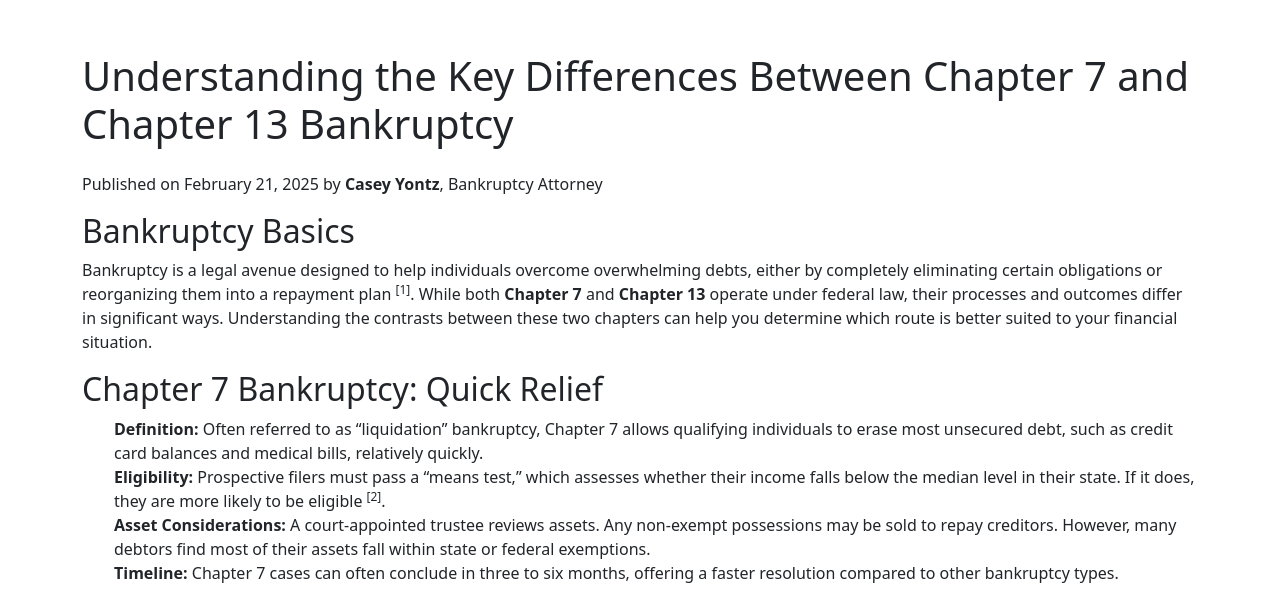
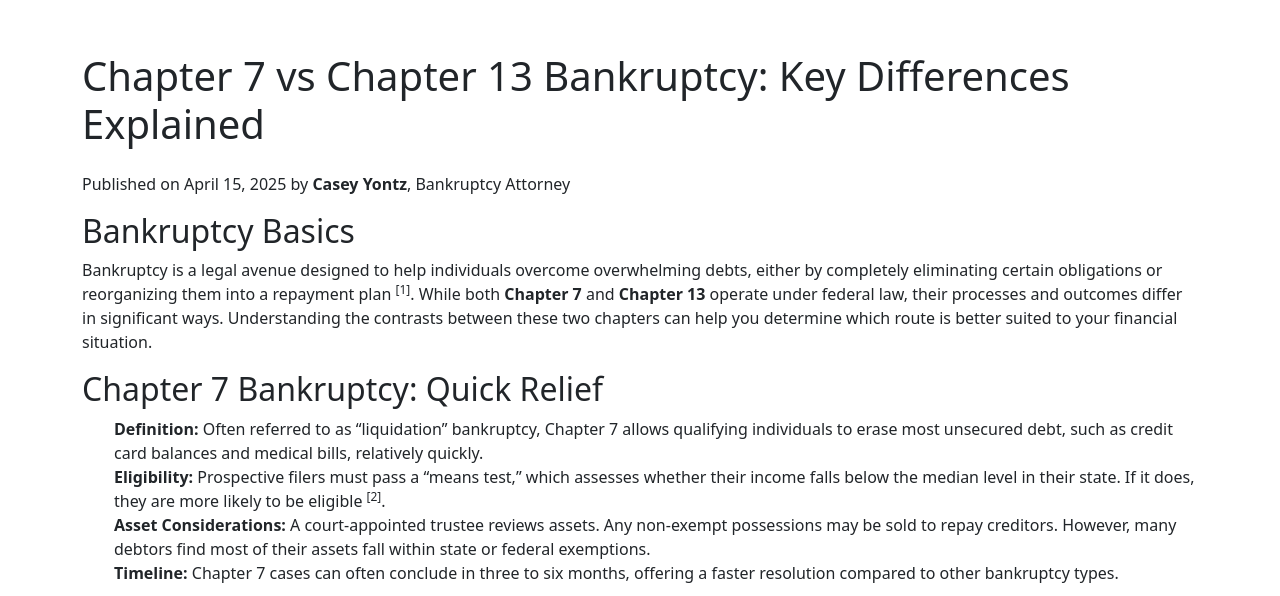
Before and after one commit to caseyy2003/next.js-az-gyr-bksite, a Next.js app: page /arizona-bankruptcy-lawyers-blog/chapter-7-vs-chapter-13-bankruptcy in a window 1280 px wide. Shown: the part 204-800 px from the top of the page. Built offline with nearby package versions, Linux system fonts and the light colour scheme.

Commit message:
minor change

```diff
--- a/src/app/arizona-bankruptcy-lawyers-blog/chapter-7-vs-chapter-13-bankruptcy/page.tsx
+++ b/src/app/arizona-bankruptcy-lawyers-blog/chapter-7-vs-chapter-13-bankruptcy/page.tsx
@@ -29,10 +29,10 @@ const DifferencesBetweenChapter7AndChapter13Page = () => {
   return (
     <div className="container mx-auto p-6">
       <h1 className="text-3xl font-bold mb-4">
-        Understanding the Key Differences Between Chapter 7 and Chapter 13 Bankruptcy
+       Chapter 7 vs Chapter 13 Bankruptcy: Key Differences Explained
       </h1>
       <p className="text-gray-600 text-sm">
-        Published on February 21, 2025 by <strong>Casey Yontz</strong>, Bankruptcy Attorney
+        Published on April 15, 2025 by <strong>Casey Yontz</strong>, Bankruptcy Attorney
       </p>
 
       {/* Introduction */}
```
